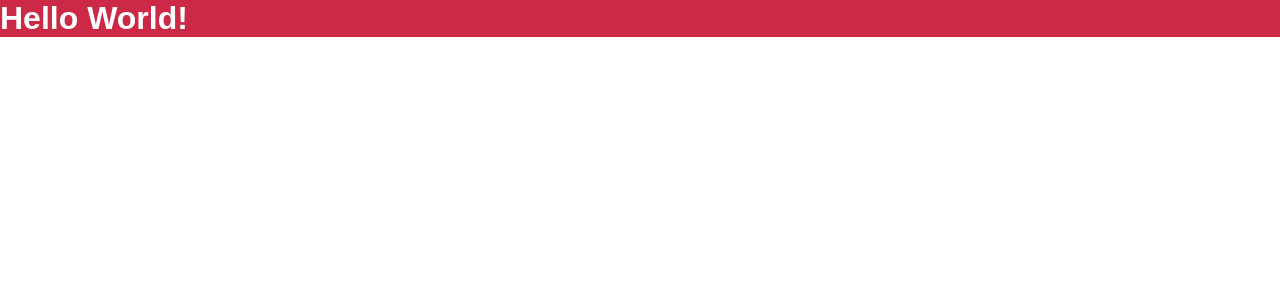
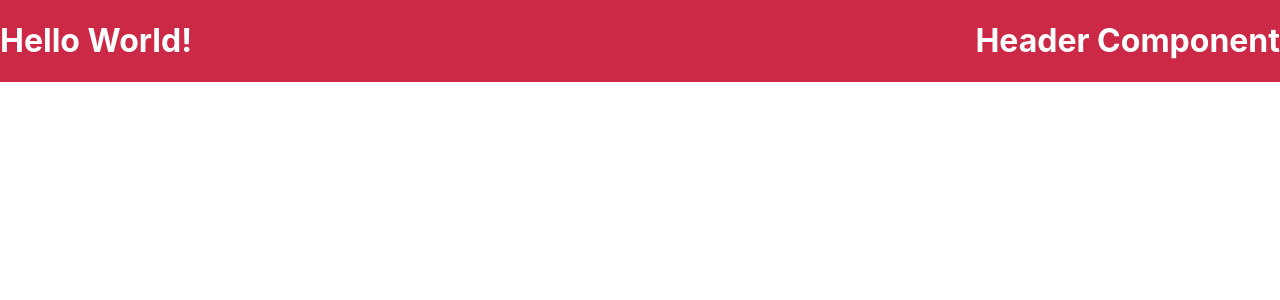
Before and after one commit to shaunpurslow/findShelter, a React (Create React App) app in the folder client/: page / in a window 1280 px wide. Shown: the top 300 px of the page. Built offline with nearby package versions, Linux system fonts and the light colour scheme.

Commit message:
Header component test

```diff
--- a/client/src/App.tsx
+++ b/client/src/App.tsx
@@ -1,12 +1,15 @@
 import React from 'react';
+import Header from './components/Header';
 import logo from './logo.svg';
 import './styles/App.scss';
+
 
 function App() {
   return (
     <div className="App">
       <header className="App-header">
         <h1>Hello World!</h1>
+        <Header />
       </header>
     </div>
   );
--- /dev/null
+++ b/client/src/components/Header.tsx
@@ -0,0 +1,12 @@
+import '.././styles/Header.scss';
+import React from 'react'
+
+const Header = () => {
+  return (
+    <>
+      <h1>Header Component</h1>
+    </>
+  )
+}
+
+export default Header
--- a/client/src/styles/App.scss
+++ b/client/src/styles/App.scss
@@ -1,4 +1,5 @@
-@import './global';
+@import './variables';
+
 
 .App-header {
   @include displayFlex(space-between, center, row);
--- /dev/null
+++ b/client/src/styles/_variables.scss
@@ -0,0 +1,17 @@
+// This are color variables
+  $blue: #5429CC;
+  $red: #cc2947;
+
+// This are functions to use
+  @mixin allFlexCenter {
+    display: flex;
+    justify-content: center;
+    align-items: center;
+  }
+
+  @mixin displayFlex($justifyContent: space-between, $alignItems:flex-end, $direction:row) {
+    display: flex;
+    justify-content: $justifyContent;
+    align-items: $alignItems;
+    flex-direction: $direction;
+  }
--- a/client/src/styles/_global.scss
+++ b/client/src/styles/global.scss
@@ -1,23 +1,5 @@
-// This are color variables
-  $blue: #5429CC;
-  $red: #cc2947;
-
-// This are functions to use
-  @mixin allFlexCenter {
-    display: flex;
-    justify-content: center;
-    align-items: center;
-  }
-
-  @mixin displayFlex($justifyContent: space-between, $alignItems:flex-end, $direction:row) {
-    display: flex;
-    justify-content: $justifyContent;
-    align-items: $alignItems;
-    flex-direction: $direction;
-  }
-
-  // This values are for responsive default
-* {
+ // This values are for responsive default
+ * {
   margin:0;
   padding:0;
   box-sizing: border-box;
```
Also changed, not shown: client/src/styles/Header.scss (added).
